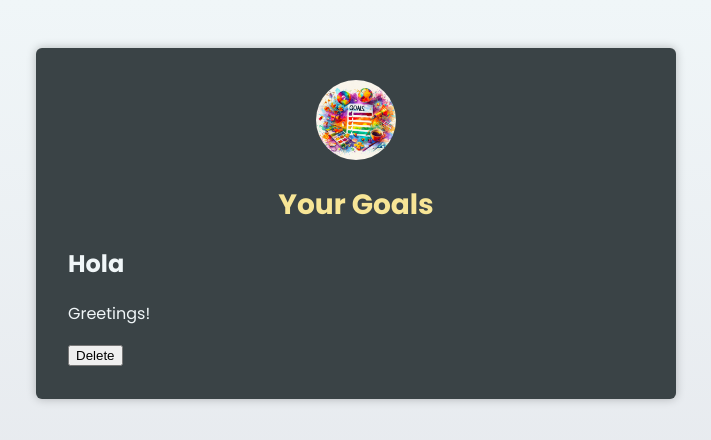
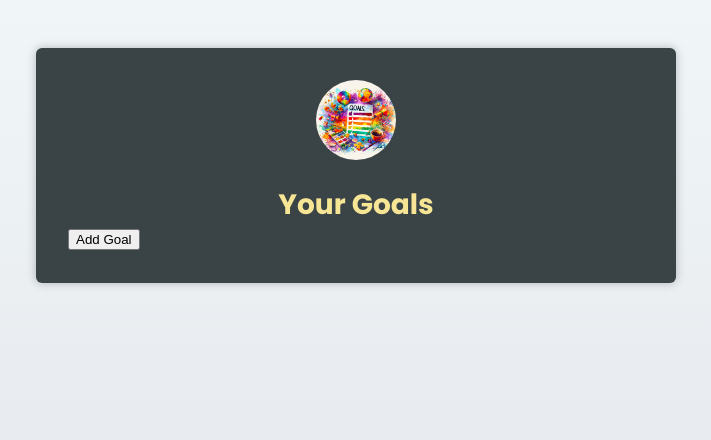
Before and after one commit to DopaMoe/ts_crash_course, a React (Vite) app in the folder ts-react-basics/: page / in a window 1280 px wide. Shown: the top 440 px of the page, without its empty margins (284-995 px from the left). Built offline with nearby package versions, Linux system fonts and the light colour scheme; the HTML template or start-up script is replaced by a standard one.

Commit message:
rendering list with useState

```diff
--- a/ts-react-basics/src/App.tsx
+++ b/ts-react-basics/src/App.tsx
@@ -1,16 +1,51 @@
+import {useState} from "react";
 import CourseGoal from "./components/CourseGoal.tsx";
 import Header from "./components/Header.tsx";
 import goalsImg from "./assets/goals.jpg";
 
+interface CourseGoalInterface {
+    id: number;
+    title: string;
+    description: string;
+}
+
 export default function App() {
+    // useState returns an array of 2 elements
+    // first element is the current values that needs to be updated
+    // second is a method that updates that value
+    const [goals, setGoals] = useState<CourseGoalInterface[]>([]);
+
+    function addGoalHandler() {
+        // using set function to update the state
+        return setGoals(pervGoals => {
+            const newGoal: CourseGoalInterface = {
+                id: Math.random(),
+                title: "Learn React JS",
+                description: "Learn it in depth"
+            };
+            return [...pervGoals, newGoal];
+        });
+    }
+
     return (
         <main>
             <Header image={{src: goalsImg, alt: "a list of goals"}}>
                 <h1>Your Goals</h1>
             </Header>
-            <CourseGoal title="Hola">
-                <p>Greetings!</p>
-            </CourseGoal>
+            <button onClick={addGoalHandler}>Add Goal</button>
+            {/*Whenever rendering a list use .map*/}
+            <ul>
+                {
+                    goals.map(goal => (
+                            <li key={goal.id}>
+                                <CourseGoal title={goal.title}>
+                                    <p>{goal.description}</p>
+                                </CourseGoal>
+                            </li>
+                        )
+                    )
+                }
+            </ul>
         </main>
     );
 }
```
